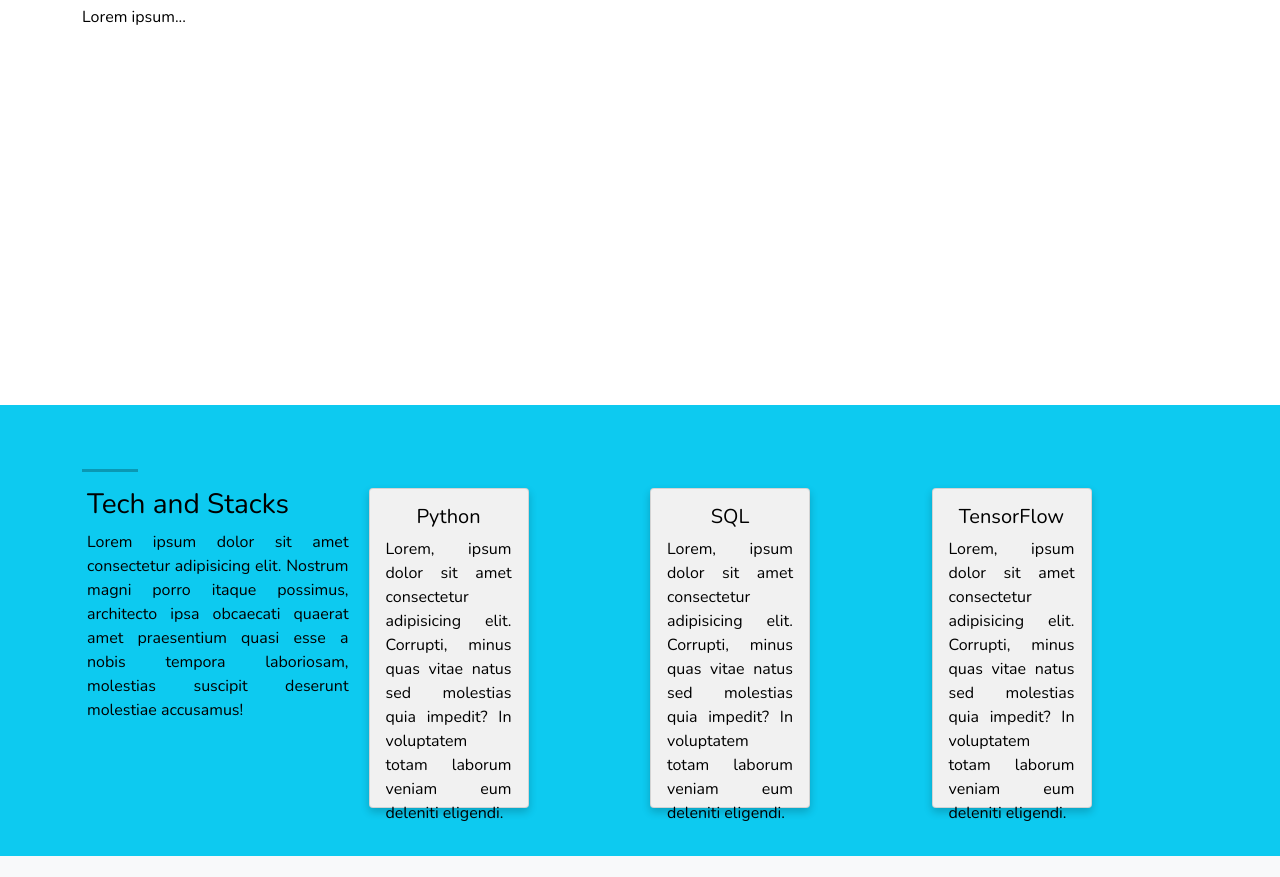
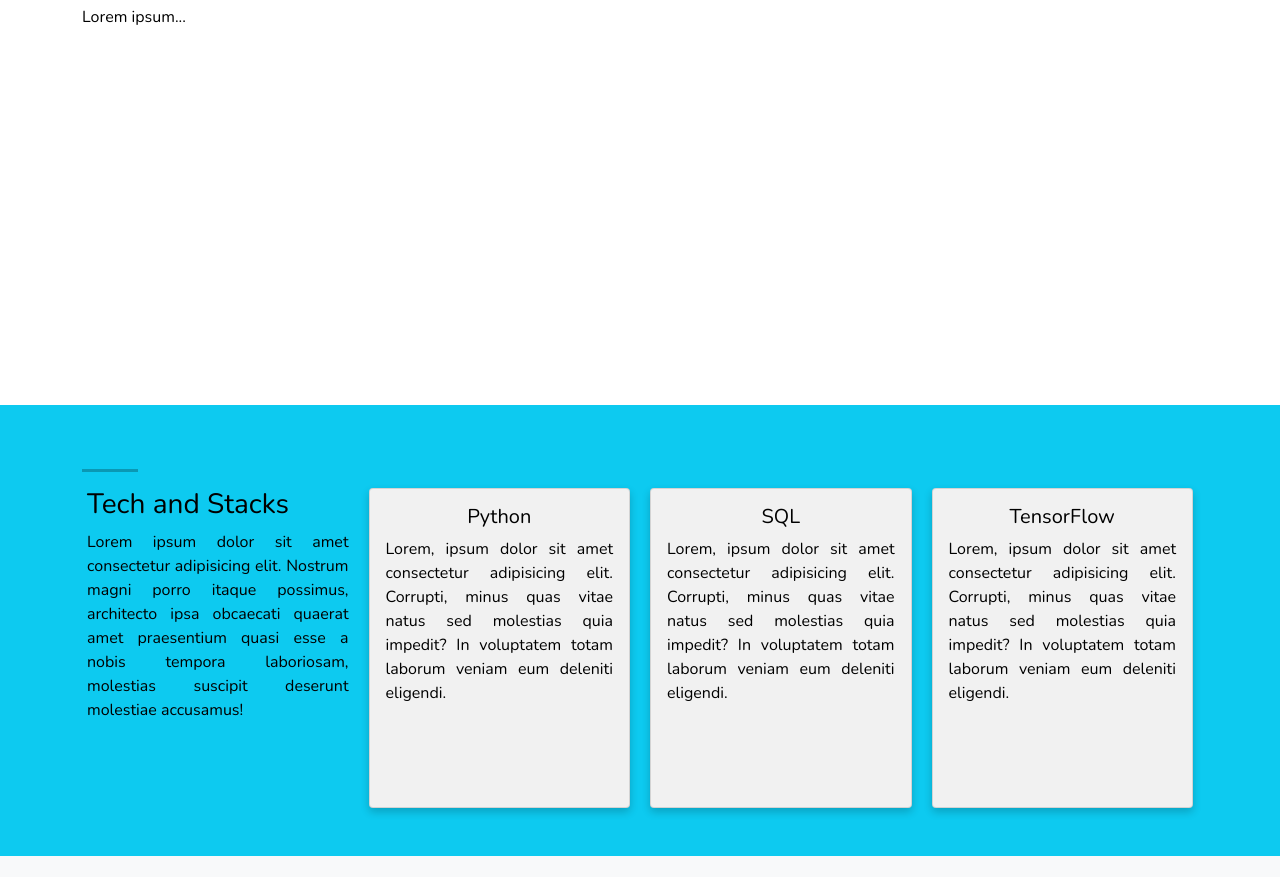
Before and after one commit to citraFebriawirti/SophrosyneEunoia, a plain HTML site: page index.html in a window 1280 px wide. Shown: the part 99-976 px from the top of the page. Drawn offline with nearby package versions, Linux system fonts and the light colour scheme.

Commit message:
By Citra

```diff
--- a/CSS/style.css
+++ b/CSS/style.css
@@ -73,5 +73,5 @@ body {
     text-align: center;
     background-color: #f1f1f1;
     height: 20rem;
-    width: 10rem;
+    /* width: 10rem; */
 }
```
